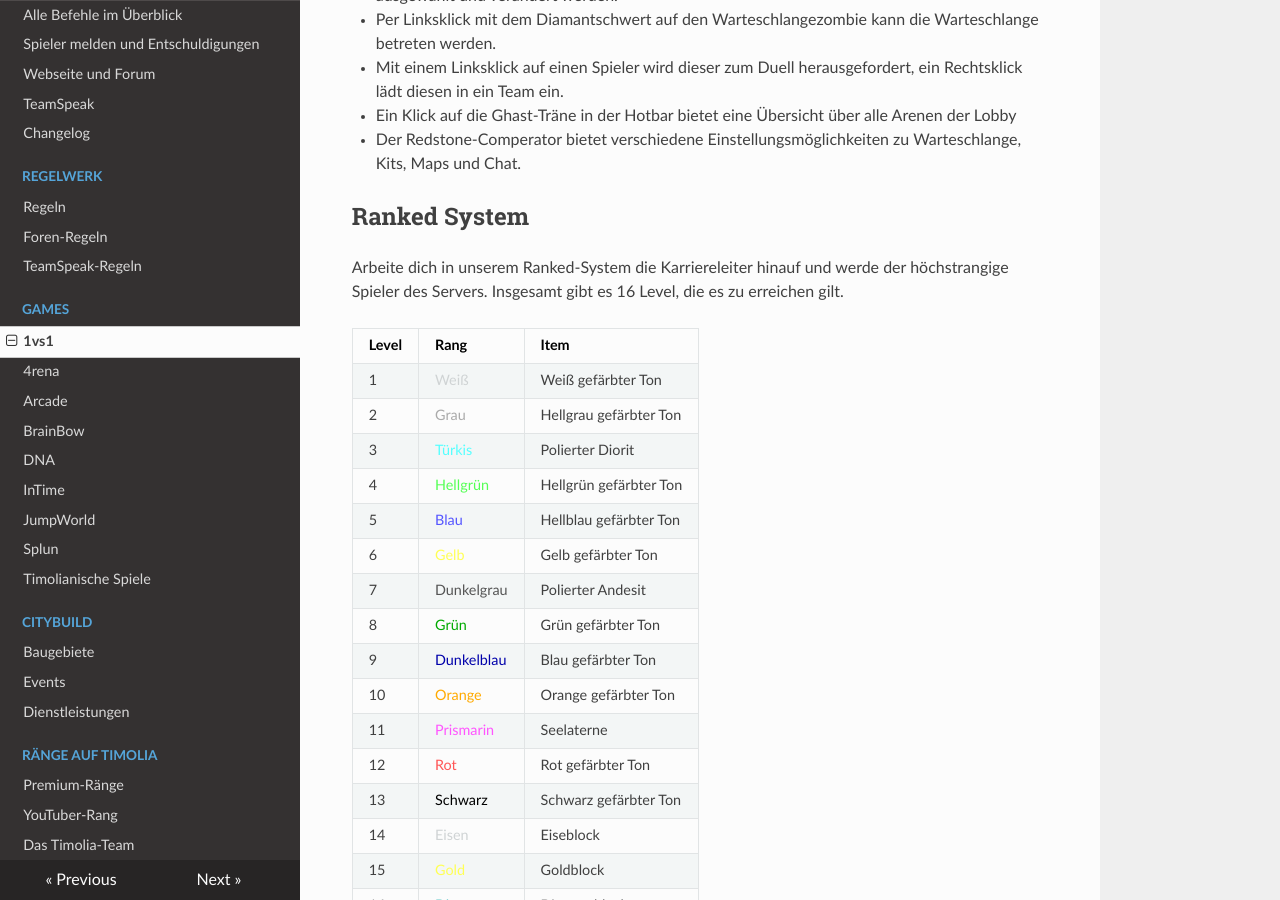
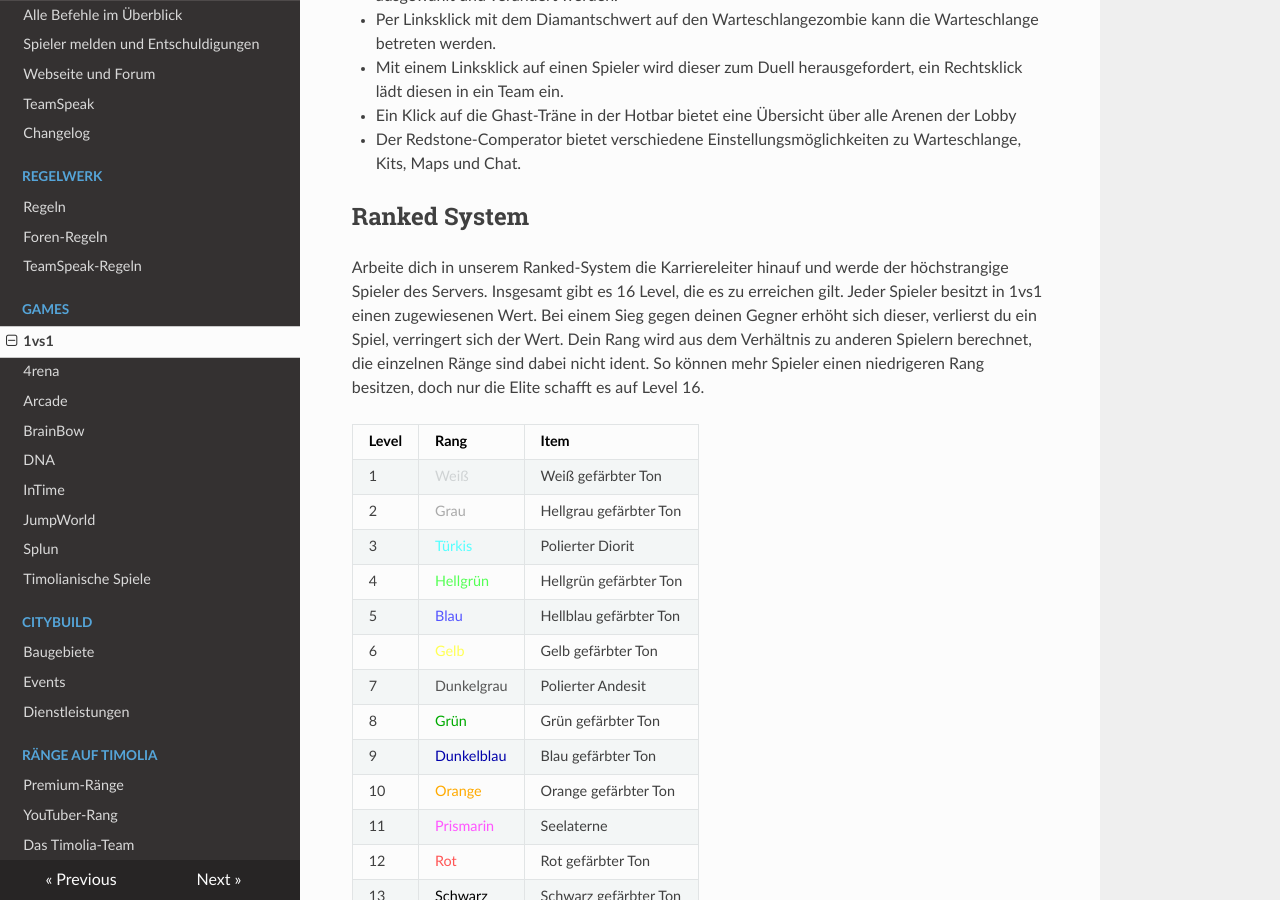
Before and after one commit to TimoliaDE/HowTo, an MkDocs documentation site: the page built from docs/games/1vs1.md, in a window 1280 px wide and 900 px high, scrolled down 648 px. Built offline with MkDocs 1.6.1, drawn with Linux system fonts in a browser that asks for light colours; nearby versions of some CDN libraries; old or Windows-style settings are respelled for this version of MkDocs.

Commit message:
implemented 1vs1 ranked instructions

```diff
--- a/docs/games/1vs1.md
+++ b/docs/games/1vs1.md
@@ -18,6 +18,9 @@ Fodere ander Spieler oder Teams heraus, oder nimm an einem Turnier teil und bewe
 
 ## Ranked System
 Arbeite dich in unserem Ranked-System die Karriereleiter hinauf und werde der höchstrangige Spieler des Servers. Insgesamt gibt es 16 Level, die es zu erreichen gilt.
+Jeder Spieler besitzt in 1vs1 einen zugewiesenen Wert. Bei einem Sieg gegen deinen Gegner erhöht sich dieser, verlierst du ein Spiel, verringert sich
+der Wert. Dein Rang wird aus dem Verhältnis zu anderen Spielern berechnet, die einzelnen Ränge sind dabei nicht ident. So können mehr Spieler einen
+niedrigeren Rang besitzen, doch nur die Elite schafft es auf Level 16.
 
 | Level | Rang | Item |
 | ------ | ------ | ------ |
```
